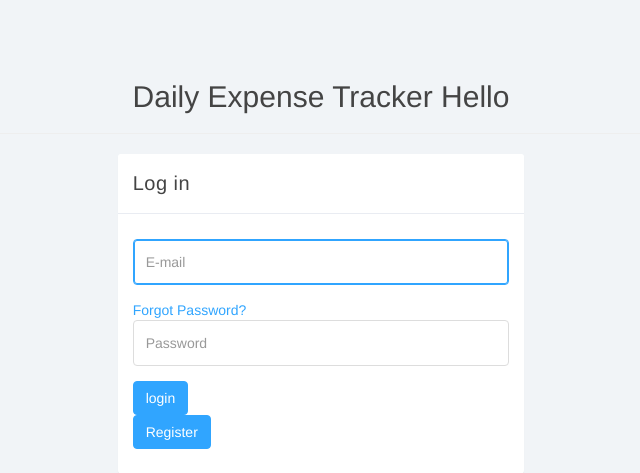
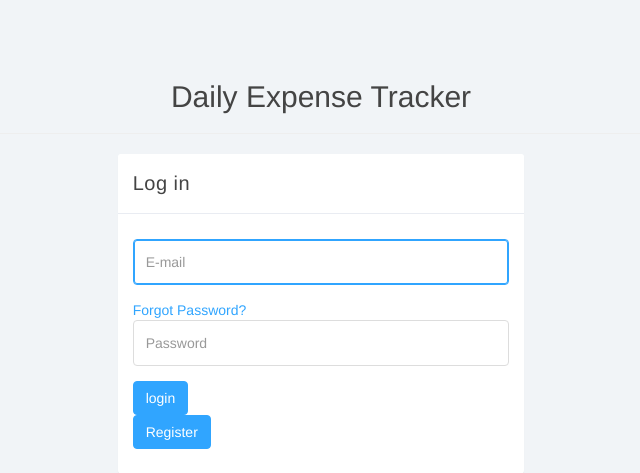
Before and after one commit to Zagrosbaban1/Expense-Tracker-System, a PHP site: page / in a window 1280 px wide. Shown: the top 473 px of the page, without its empty margins (319-959 px from the left). Run offline with PHP 8.4, Linux system fonts and the light colour scheme; data that the repository does not hold is empty.

Commit message:
remove sometexts

```diff
--- a/index.php
+++ b/index.php
@@ -31,7 +31,7 @@ if(isset($_POST['login']))
 <body>
 
 	<div class="row">
-			<h2 align="center">Daily Expense Tracker Hello</h2>
+			<h2 align="center">Daily Expense Tracker</h2>
 	<hr />
 		<div class="col-xs-10 col-xs-offset-1 col-sm-8 col-sm-offset-2 col-md-4 col-md-offset-4">
 			<div class="login-panel panel panel-default">
```
